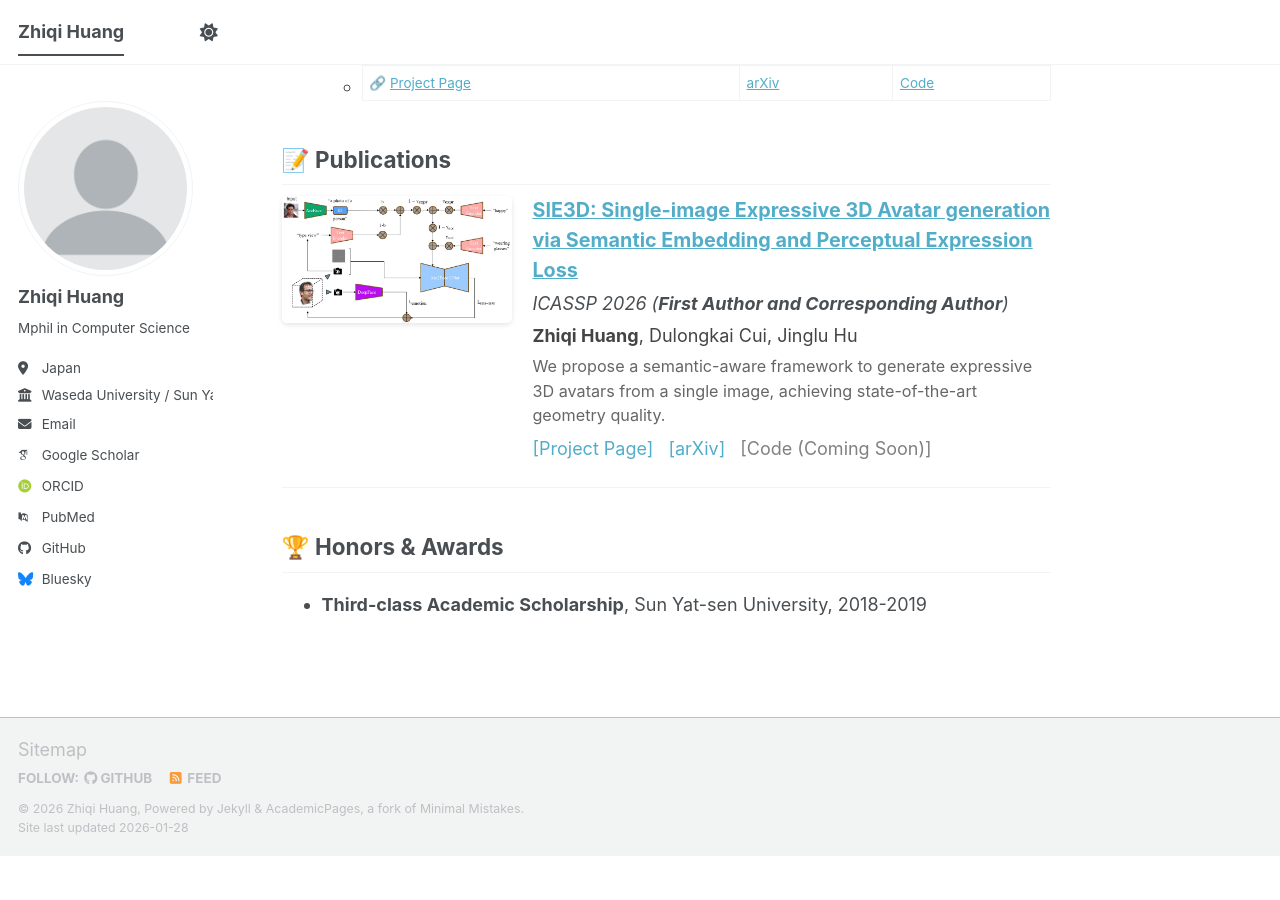
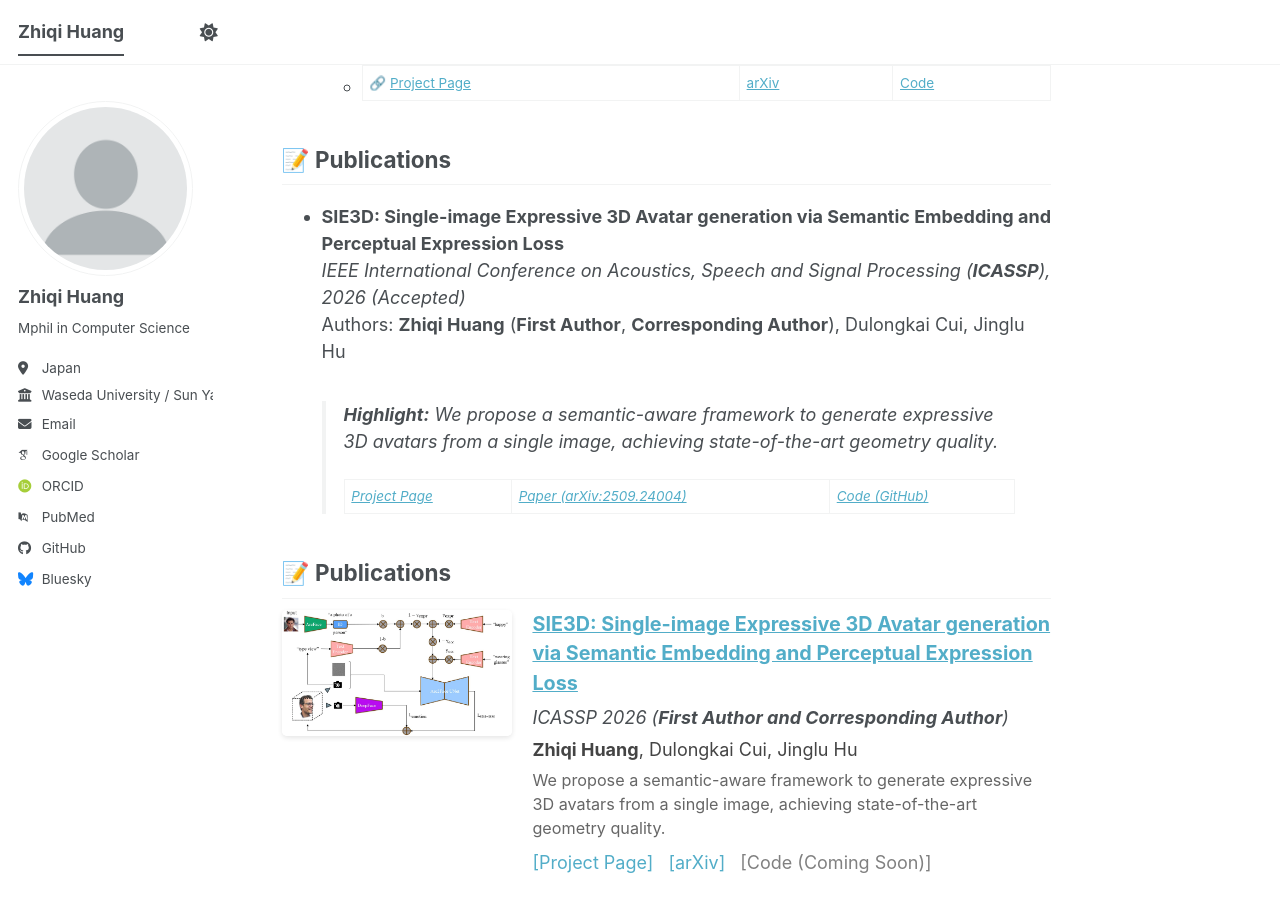
Before and after one commit to huang-zhiqi/huang-zhiqi.github.io, a Jekyll site: the page built from _pages/about.md, in a window 1280 px wide and 900 px high, scrolled down 1493 px. Built offline with Jekyll 4.4.1, drawn with Linux system fonts in a browser that asks for light colours; some web fonts are replaced; a script bundle is joined from its source files by our own code; library files that are not in the unit come from our copies; before the commit the page ends 2348 px from its top, so only the background shows below that.

Commit message:
update the publication

```diff
--- a/_pages/about.md
+++ b/_pages/about.md
@@ -50,6 +50,16 @@
   * *IEEE International Conference on Acoustics, Speech and Signal Processing (**ICASSP**), 2026* (Accepted)
   * **Highlight:** We propose a semantic-aware framework to generate expressive 3D avatars from a single image, achieving state-of-the-art geometry quality.
   * 🔗 [Project Page](https://huang-zhiqi.github.io/SIE3D/) | [arXiv](https://arxiv.org/abs/2509.24004) | [Code](https://github.com/huang-zhiqi/SIE3D)
+
+## 📝 Publications
+
+* **SIE3D: Single-image Expressive 3D Avatar generation via Semantic Embedding and Perceptual Expression Loss**
+  <br>_IEEE International Conference on Acoustics, Speech and Signal Processing (**ICASSP**), 2026 (Accepted)_
+  <br>Authors: **Zhiqi Huang** (**First Author**, **Corresponding Author**), Dulongkai Cui, Jinglu Hu
+
+  > **Highlight:** We propose a semantic-aware framework to generate expressive 3D avatars from a single image, achieving state-of-the-art geometry quality.
+  >
+  > [Project Page](https://huang-zhiqi.github.io/SIE3D/) | [Paper (arXiv:2509.24004)](https://arxiv.org/abs/2509.24004) | [Code (GitHub)](https://github.com/huang-zhiqi/SIE3D)
 
 ## 📝 Publications
 
```
